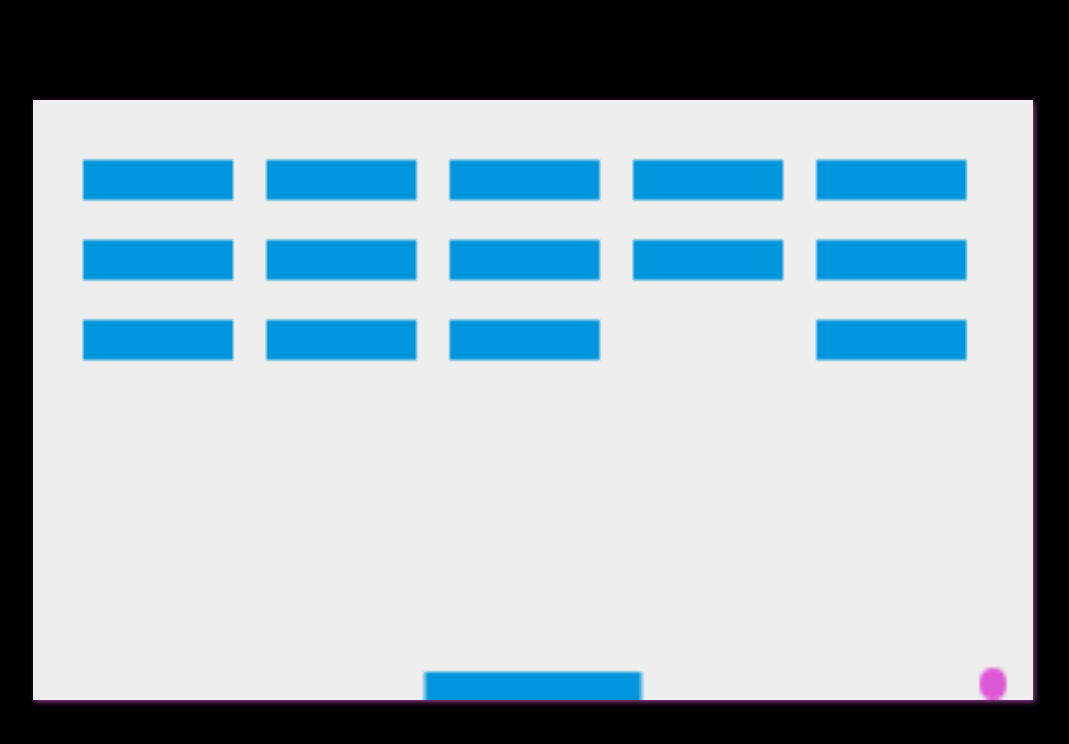
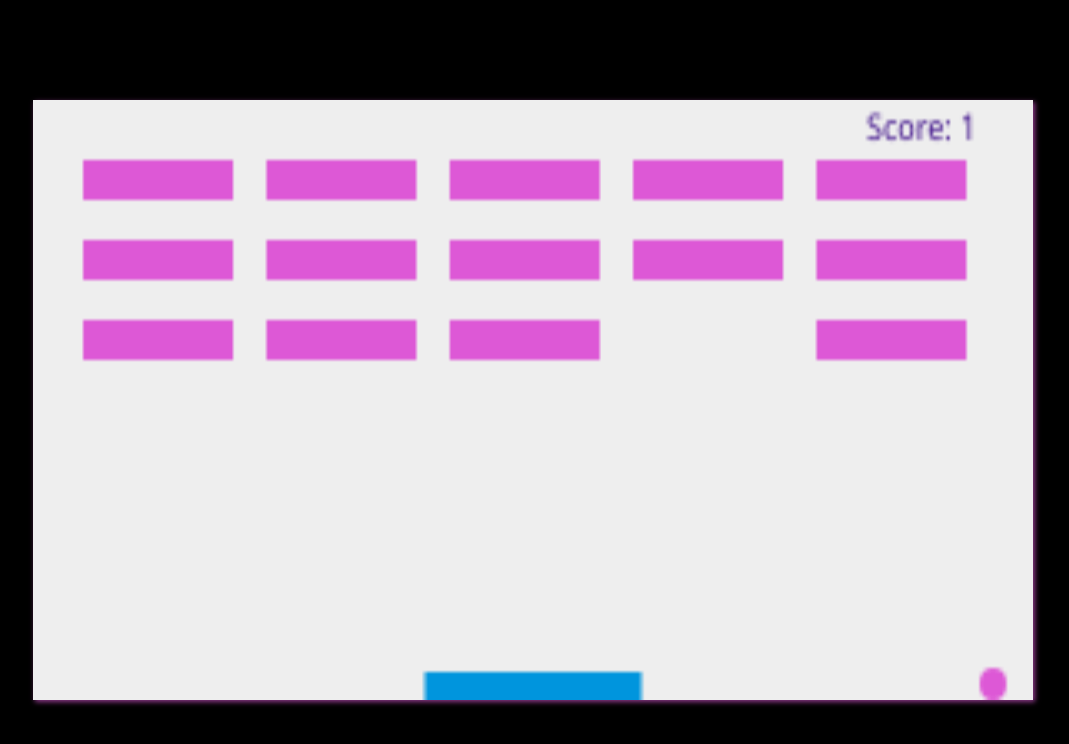
Before and after one commit to srijoy-paul/brick_breaker-game, a plain HTML site: page index.html in a window 1280 px wide. Shown: the whole page, without its empty margins (107-1176 px from the left). Drawn offline with Linux system fonts and the light colour scheme.

Commit message:
Track score and win

```diff
--- a/scripts.js
+++ b/scripts.js
@@ -19,6 +19,8 @@ const brickRowCount = 3, brickColumnCount = 5;
 const brickWidth = 45, brickHeight = 10;
 const brickPadding = 10;
 const brickOffsetTop = 15, brickOffsetLeft = 15;
+let score = 0;
+let colorChange = false;
 
 const bricks = [];
 for (let c = 0; c < brickColumnCount; c++) {
@@ -43,7 +45,6 @@ function keyUpHandler(e) {
     else if (e.key === "Left" || e.key === "ArrowLeft")
         leftPressed = false;
 }
-let colorChange = false;
 function collisionDetection() {
     for (let c = 0; c < brickColumnCount; c++) {
         for (let r = 0; r < brickRowCount; r++) {
@@ -52,11 +53,17 @@ function collisionDetection() {
                 if (x > b.x && x < b.x + brickWidth && y > b.y && y < b.y + brickHeight) {
                     dy = -dy;
                     b.status = 0;
+                    score++;
                     colorChange = true;
                 }
             }
         }
     }
+}
+function drawScore() {
+    context.font = "9px Segoe UI";
+    context.fillStyle = "#40128B";
+    context.fillText(`Score: ${score}`, game_canvas.width - 50, 10);
 }
 
 function drawBall() {
@@ -86,7 +93,7 @@ function drawBricks() {
                 bricks[c][r].y = brickY;
                 context.beginPath();
                 context.rect(brickX, brickY, brickWidth, brickHeight);
-                context.fillStyle = "";
+                context.fillStyle = "#DD58D6";
                 context.fill();
                 context.closePath();
             }
@@ -99,6 +106,7 @@ function draw() {
     drawBricks();
     drawBall();
     drawPaddle();
+    drawScore();
     collisionDetection();
     if (x + dx > game_canvas.width - ballRadius || x + dx < ballRadius)
         dx = -dx;
@@ -126,6 +134,11 @@ function draw() {
         if (paddleX + paddleWidth > game_canvas.width)
             paddleX = game_canvas.width - paddleWidth;
     }
+    if (score === (brickColumnCount * brickRowCount)) {
+        alert("YOU WIN, CONGRATULATIONS!");
+        document.location.reload();
+        clearInterval(interval);
+    }
 }
 
 const interval = setInterval(draw, 18);
--- a/styles.css
+++ b/styles.css
@@ -25,4 +25,5 @@ body {
   height: 600px;
   margin: auto;
   box-shadow: 2px 2px 5px hsla(303, 66%, 61%, 0.643);
+  /* font-family: 'Segoe UI', Tahoma, Geneva, Verdana, sans-serif; */
 }
```
